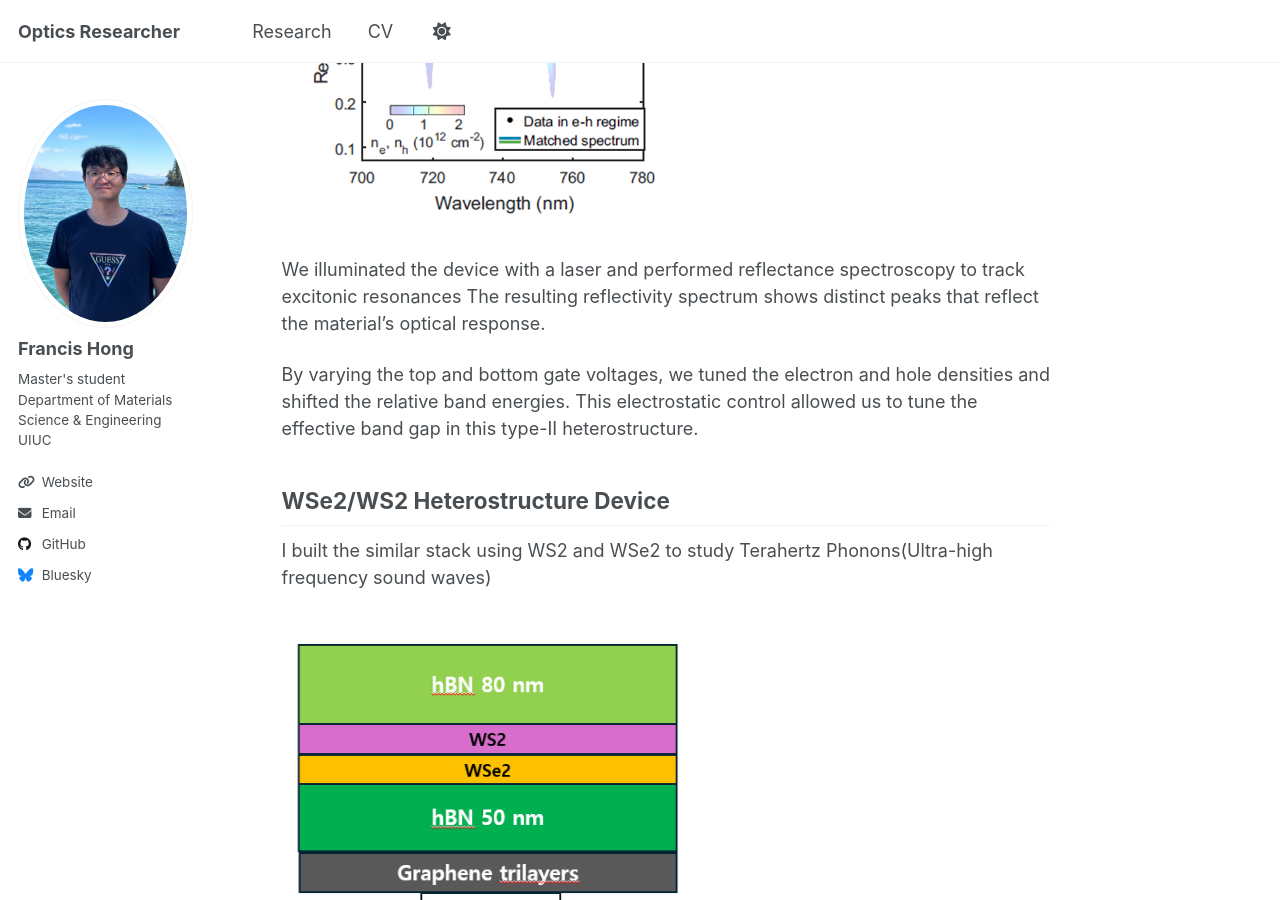
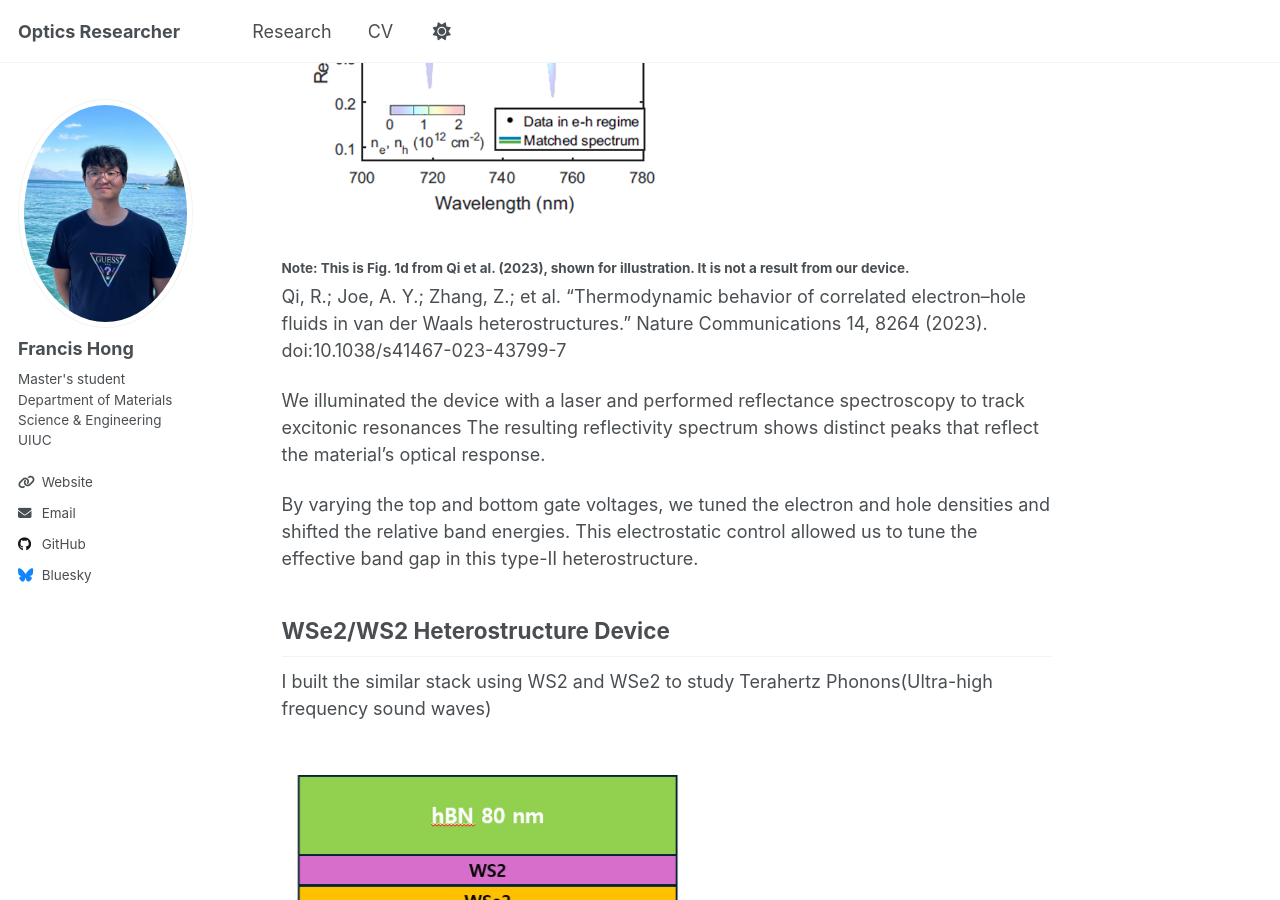
Before and after one commit to Fhong10/flhong03.github-io, a Jekyll site: the page built from _publications/semiconductor-physics.md, in a window 1280 px wide and 900 px high, scrolled down 1107 px. Built offline with Jekyll 4.4.1, drawn with Linux system fonts in a browser that asks for light colours; a script that is not in the unit is left out.

Commit message:
Update semiconductor-physics.md

```diff
--- a/_publications/semiconductor-physics.md
+++ b/_publications/semiconductor-physics.md
@@ -25,6 +25,9 @@ I made a van der Waals heterostructure with monolayer of MoSe2 and WS2 protected
 <img src="{{ '/images/Rpeak.png' | relative_url }}" alt="Rpeak"
      style="max-width: 420px; width: 100%; height: auto; display: block; margin: 12px 0 0 0;">
 
+#### Note: This is Fig. 1d from Qi et al. (2023), shown for illustration. It is not a result from our device.
+Qi, R.; Joe, A. Y.; Zhang, Z.; et al. “Thermodynamic behavior of correlated electron–hole fluids in van der Waals heterostructures.” Nature Communications 14, 8264 (2023). doi:10.1038/s41467-023-43799-7
+
 We illuminated the device with a laser and performed reflectance spectroscopy to track excitonic resonances The resulting reflectivity spectrum shows distinct peaks that reflect the material’s optical response.
 
 By varying the top and bottom gate voltages, we tuned the electron and hole densities and shifted the relative band energies. This electrostatic control allowed us to tune the effective band gap in this type-II heterostructure.
```
